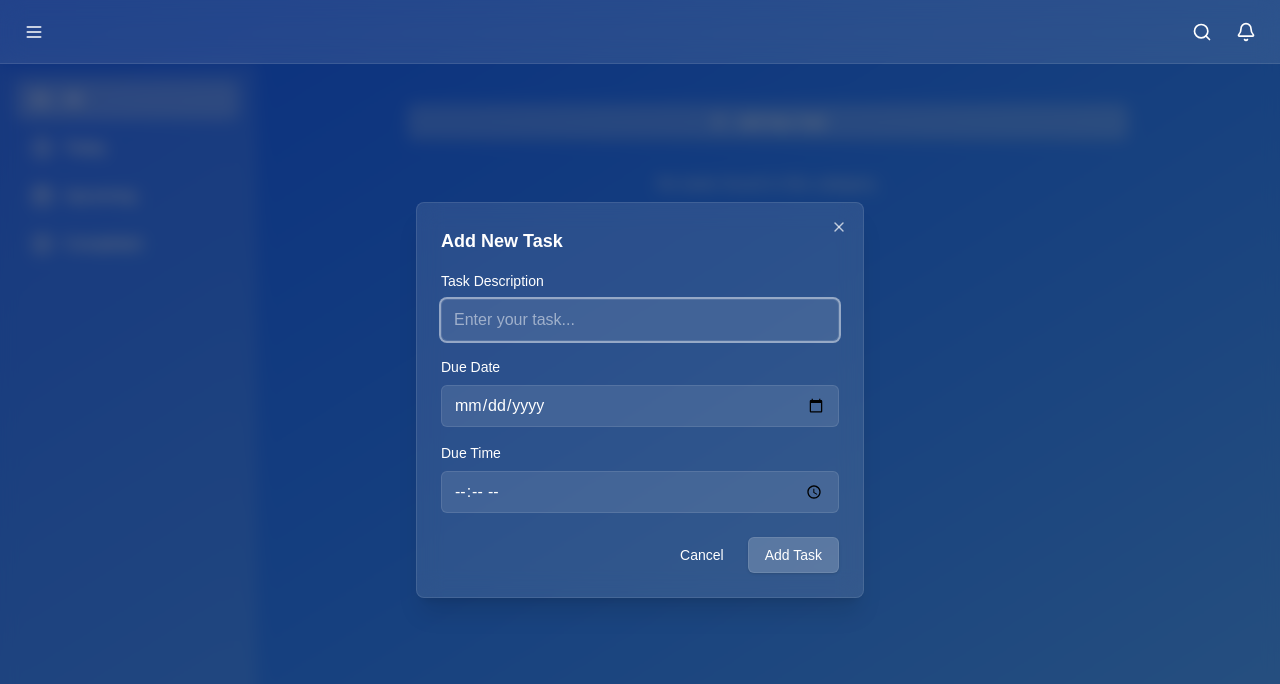
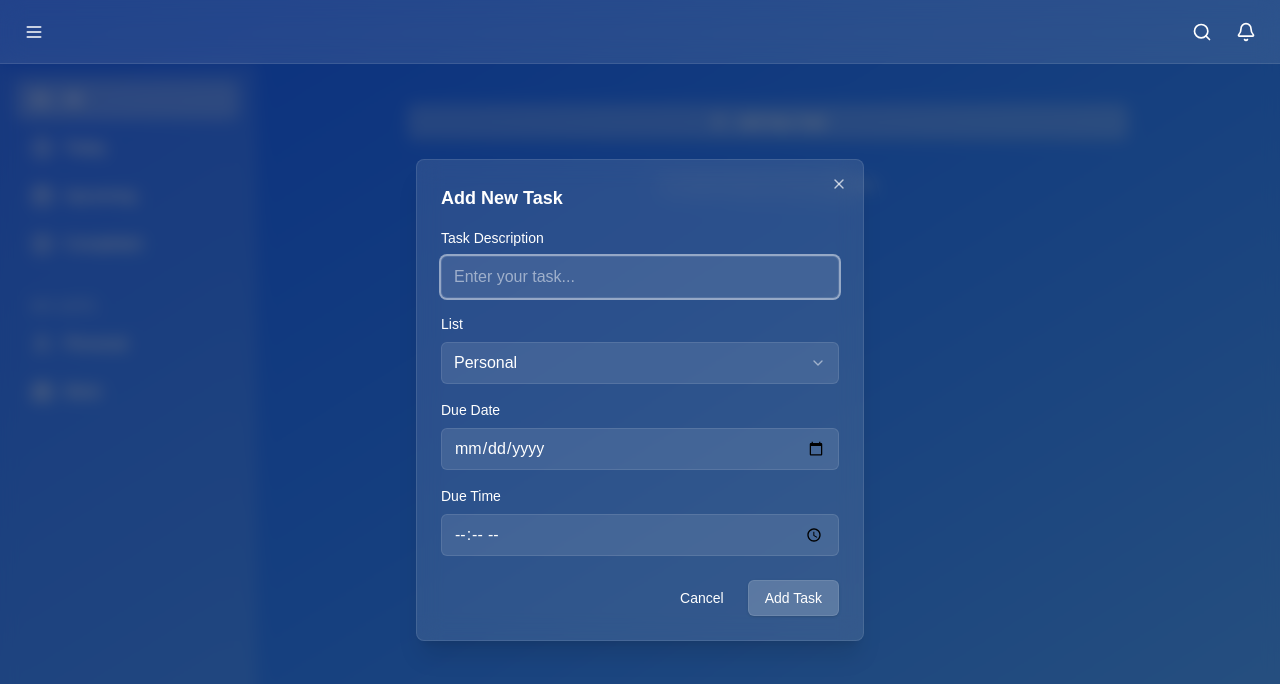
Before and after one commit to nipunasameera/Taskly, a Next.js app: page / in a window 1280 px wide. Both pictures are taken after a click on the button "Add New Task". Shown: the top 684 px of the page. Built offline with nearby package versions, Linux system fonts and the light colour scheme.

Commit message:
Add My List section to the sidebar

```diff
--- a/app/components/AddTodoDialog.tsx
+++ b/app/components/AddTodoDialog.tsx
@@ -1,25 +1,35 @@
 import React from 'react';
 import * as Dialog from '@radix-ui/react-dialog';
-import { X } from 'lucide-react';
+import * as Select from '@radix-ui/react-select';
+import { X, ChevronDown, Check } from 'lucide-react';
 import { Button } from './ui/Button';
+
+interface TodoList {
+  id: string;
+  name: string;
+  icon: 'personal' | 'work';
+}
 
 interface AddTodoDialogProps {
   isOpen: boolean;
   onClose: () => void;
-  onSubmit: (data: { text: string; dueDate: string; dueTime: string }) => void;
+  onSubmit: (data: { text: string; dueDate: string; dueTime: string; listId: string }) => void;
+  lists: TodoList[];
 }
 
-export default function AddTodoDialog({ isOpen, onClose, onSubmit }: AddTodoDialogProps) {
+export default function AddTodoDialog({ isOpen, onClose, onSubmit, lists }: AddTodoDialogProps) {
   const [text, setText] = React.useState('');
   const [dueDate, setDueDate] = React.useState('');
   const [dueTime, setDueTime] = React.useState('');
+  const [selectedList, setSelectedList] = React.useState(lists[0]?.id || '');
 
   const handleSubmit = (e: React.FormEvent) => {
     e.preventDefault();
-    onSubmit({ text, dueDate, dueTime });
+    onSubmit({ text, dueDate, dueTime, listId: selectedList });
     setText('');
     setDueDate('');
     setDueTime('');
+    setSelectedList(lists[0]?.id || '');
     onClose();
   };
 
@@ -46,6 +56,43 @@ export default function AddTodoDialog({ isOpen, onClose, onSubmit }: AddTodoDial
                 placeholder="Enter your task..."
                 required
               />
+            </div>
+
+            <div className="space-y-2">
+              <label className="block text-sm">
+                List
+              </label>
+              <Select.Root value={selectedList} onValueChange={setSelectedList}>
+                <Select.Trigger
+                  className="w-full px-3 py-2 bg-white/10 border border-white/10 rounded-md focus:outline-none focus:ring-2 focus:ring-white/50 text-white flex items-center justify-between"
+                >
+                  <Select.Value>
+                    {lists.find(list => list.id === selectedList)?.name || 'Select a list'}
+                  </Select.Value>
+                  <Select.Icon>
+                    <ChevronDown className="h-4 w-4 opacity-50" />
+                  </Select.Icon>
+                </Select.Trigger>
+
+                <Select.Portal>
+                  <Select.Content className="bg-white/10 backdrop-blur-md border border-white/10 rounded-md overflow-hidden">
+                    <Select.Viewport>
+                      {lists.map((list) => (
+                        <Select.Item
+                          key={list.id}
+                          value={list.id}
+                          className="px-3 py-2 text-white hover:bg-white/10 focus:bg-white/20 focus:outline-none cursor-pointer flex items-center gap-2"
+                        >
+                          <Select.ItemText>{list.name}</Select.ItemText>
+                          <Select.ItemIndicator>
+                            <Check className="h-4 w-4" />
+                          </Select.ItemIndicator>
+                        </Select.Item>
+                      ))}
+                    </Select.Viewport>
+                  </Select.Content>
+                </Select.Portal>
+              </Select.Root>
             </div>
 
             <div className="space-y-2">
--- a/app/components/Sidebar.tsx
+++ b/app/components/Sidebar.tsx
@@ -1,11 +1,18 @@
 import React from 'react';
-import { Calendar, CheckCircle, Clock, ListTodo } from 'lucide-react';
+import { Calendar, CheckCircle, Clock, ListTodo, Briefcase, User } from 'lucide-react';
 import { cn } from '@/app/lib/utils';
 
 interface SidebarProps {
   isOpen: boolean;
   activeTab: string;
   onTabChange: (tab: string) => void;
+  lists: TodoList[];
+}
+
+interface TodoList {
+  id: string;
+  name: string;
+  icon: 'personal' | 'work';
 }
 
 const tabs = [
@@ -15,7 +22,18 @@ const tabs = [
   { id: 'completed', label: 'Completed', icon: CheckCircle },
 ];
 
-export default function Sidebar({ isOpen, activeTab, onTabChange }: SidebarProps) {
+const getListIcon = (icon: 'personal' | 'work') => {
+  switch (icon) {
+    case 'personal':
+      return User;
+    case 'work':
+      return Briefcase;
+    default:
+      return ListTodo;
+  }
+};
+
+export default function Sidebar({ isOpen, activeTab, onTabChange, lists }: SidebarProps) {
   return (
     <aside
       className={cn(
@@ -23,7 +41,7 @@ export default function Sidebar({ isOpen, activeTab, onTabChange }: SidebarProps
         isOpen ? 'w-64 translate-x-0' : 'w-64 -translate-x-full'
       )}
     >
-      <nav className="p-4">
+      <nav className="p-4 space-y-8">
         <ul className="space-y-2">
           {tabs.map((tab) => {
             const Icon = tab.icon;
@@ -45,6 +63,31 @@ export default function Sidebar({ isOpen, activeTab, onTabChange }: SidebarProps
             );
           })}
         </ul>
+
+        <div>
+          <h3 className="text-white/70 font-medium px-4 mb-2 text-sm">MY LISTS</h3>
+          <ul className="space-y-2">
+            {lists.map((list) => {
+              const Icon = getListIcon(list.icon);
+              return (
+                <li key={list.id}>
+                  <button
+                    onClick={() => onTabChange(list.id)}
+                    className={cn(
+                      'w-full flex items-center gap-3 px-4 py-2 rounded-lg transition-colors text-white',
+                      activeTab === list.id
+                        ? 'bg-white/20'
+                        : 'hover:bg-white/10'
+                    )}
+                  >
+                    <Icon className="h-5 w-5" />
+                    <span>{list.name}</span>
+                  </button>
+                </li>
+              );
+            })}
+          </ul>
+        </div>
       </nav>
     </aside>
   );
--- a/app/components/Todo.tsx
+++ b/app/components/Todo.tsx
@@ -8,6 +8,12 @@ import Header from './Header';
 import Sidebar from './Sidebar';
 import AddTodoDialog from './AddTodoDialog';
 
+interface TodoList {
+  id: string;
+  name: string;
+  icon: 'personal' | 'work';
+}
+
 interface Todo {
   id: string;
   text: string;
@@ -15,7 +21,13 @@ interface Todo {
   date: Date;
   dueDate: string;
   dueTime: string;
+  listId: string;
 }
+
+const defaultLists: TodoList[] = [
+  { id: 'personal', name: 'Personal', icon: 'personal' },
+  { id: 'work', name: 'Work', icon: 'work' },
+];
 
 interface GroupedTodos {
   [key: string]: {
@@ -26,11 +38,12 @@ interface GroupedTodos {
 
 export default function TodoList() {
   const [todos, setTodos] = React.useState<Todo[]>([]);
+  const [lists] = React.useState<TodoList[]>(defaultLists);
   const [isDialogOpen, setIsDialogOpen] = React.useState(false);
   const [isSidebarOpen, setIsSidebarOpen] = React.useState(true);
   const [activeTab, setActiveTab] = React.useState('all');
 
-  const addTodo = (data: { text: string; dueDate: string; dueTime: string }) => {
+  const addTodo = (data: { text: string; dueDate: string; dueTime: string; listId: string }) => {
     setTodos([
       ...todos,
       {
@@ -40,6 +53,7 @@ export default function TodoList() {
         date: new Date(),
         dueDate: data.dueDate,
         dueTime: data.dueTime,
+        listId: data.listId,
       },
     ]);
   };
@@ -139,6 +153,10 @@ export default function TodoList() {
       case 'completed':
         filtered = todos.filter((todo) => todo.completed);
         break;
+      case 'personal':
+      case 'work':
+        filtered = todos.filter((todo) => todo.listId === activeTab);
+        break;
       default:
         filtered = todos;
     }
@@ -153,6 +171,7 @@ export default function TodoList() {
         isOpen={isSidebarOpen}
         activeTab={activeTab}
         onTabChange={setActiveTab}
+        lists={lists}
       />
 
       <main
@@ -194,11 +213,16 @@ export default function TodoList() {
                     </Checkbox.Root>
 
                     <div className="flex-1">
-                      <p className={`text-white ${
-                        todo.completed ? 'line-through opacity-50' : ''
-                      }`}>
-                        {todo.text}
-                      </p>
+                      <div className="flex items-center gap-2">
+                        <p className={`text-white ${
+                          todo.completed ? 'line-through opacity-50' : ''
+                        }`}>
+                          {todo.text}
+                        </p>
+                        <span className="text-xs px-2 py-0.5 rounded-full bg-white/10 text-white/70">
+                          {lists.find(list => list.id === todo.listId)?.name}
+                        </span>
+                      </div>
                       <div className="flex items-center gap-4 mt-1">
                         <div className="flex items-center gap-1 text-white/70 text-sm">
                           <Clock className="w-4 h-4" />
@@ -233,6 +257,7 @@ export default function TodoList() {
         isOpen={isDialogOpen}
         onClose={() => setIsDialogOpen(false)}
         onSubmit={addTodo}
+        lists={lists}
       />
     </div>
   );
--- a/package.json
+++ b/package.json
@@ -12,6 +12,7 @@
     "@radix-ui/react-checkbox": "^1.1.4",
     "@radix-ui/react-dialog": "^1.1.6",
     "@radix-ui/react-label": "^2.1.2",
+    "@radix-ui/react-select": "^2.1.6",
     "@radix-ui/react-separator": "^1.1.2",
     "@radix-ui/react-slot": "^1.1.2",
     "class-variance-authority": "^0.7.1",
```
Also changed, not shown: 1 other file (tests, documents, lock files or other folders).
